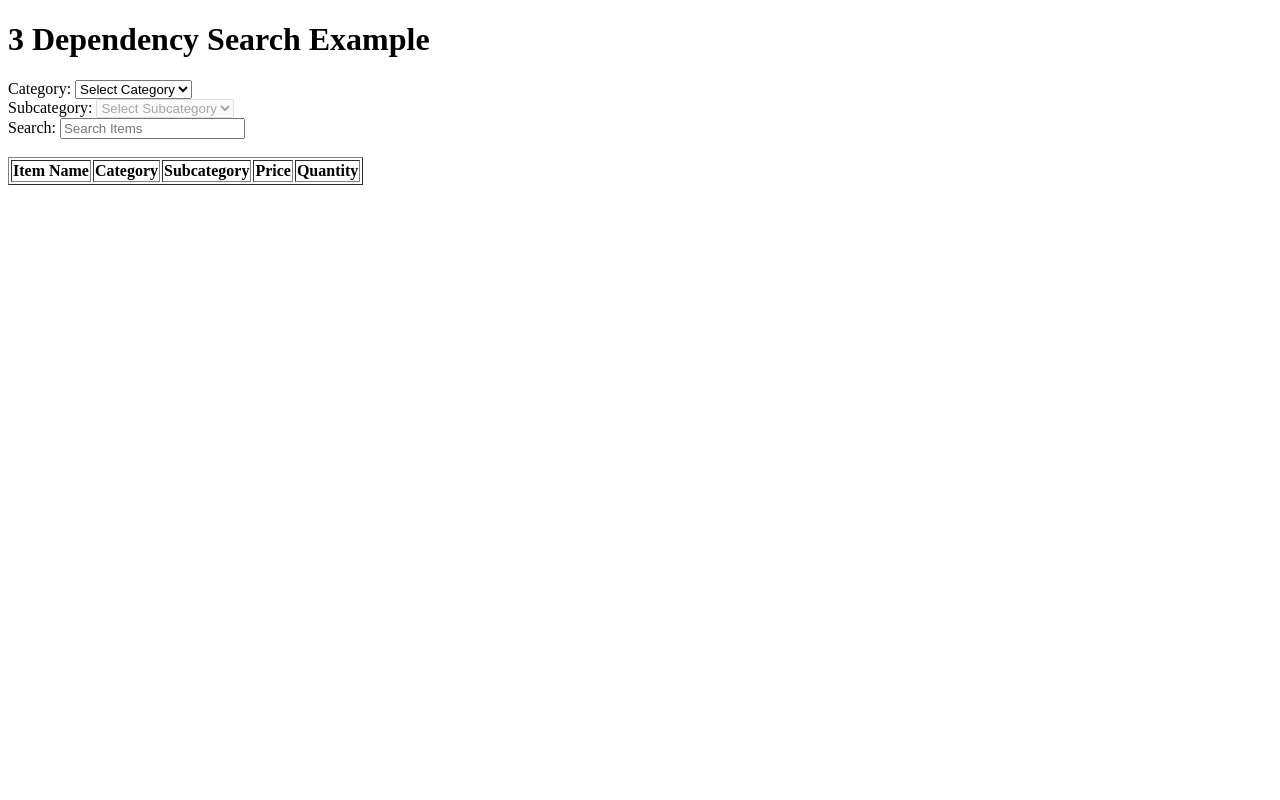
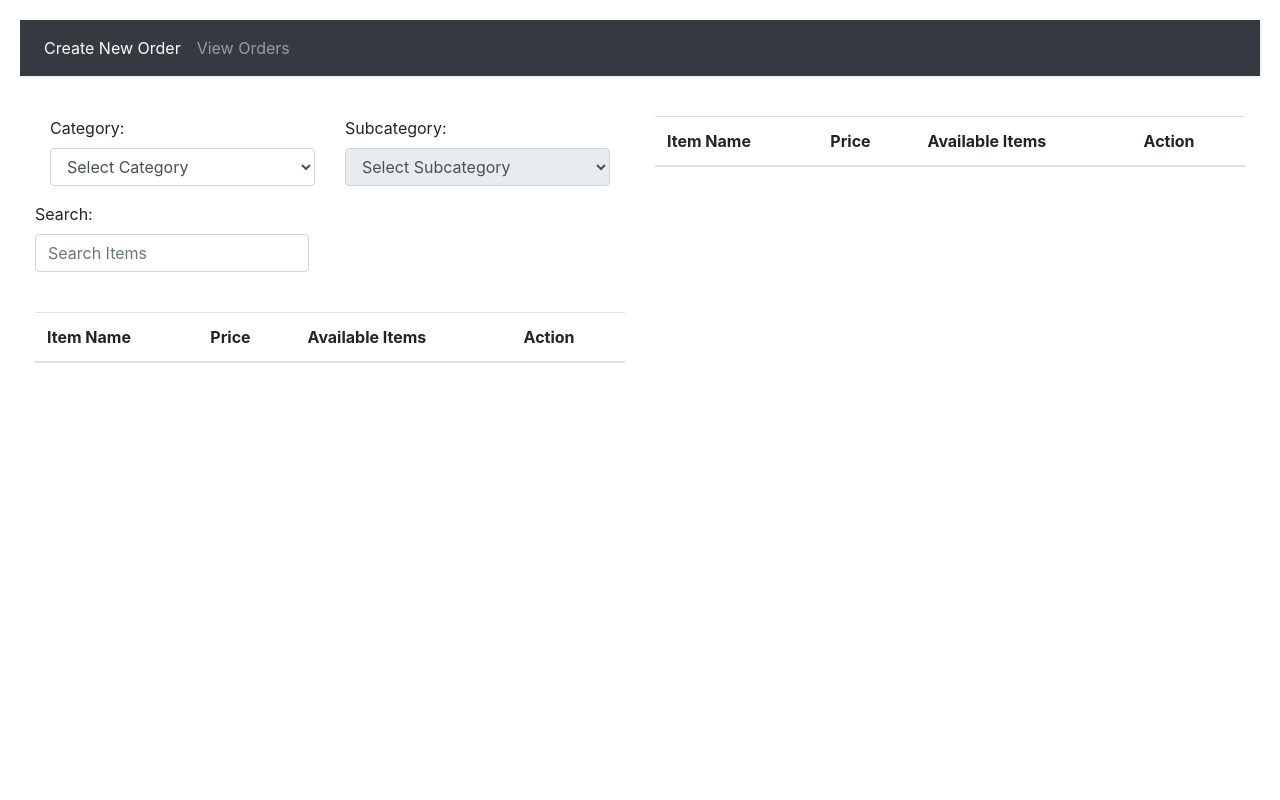
Before and after one commit to ahaduzzamanapon/inventory, a CodeIgniter app: page /inventory/index.php/item/index in a window 1280 px wide. Run offline with CodeIgniter, Linux system fonts and the light colour scheme; data comes from the database, SQL or seed files in the repository; lists and menus that the app fills with data are empty.

Commit message:
update item search by apon

```diff
--- a/application/controllers/Item.php
+++ b/application/controllers/Item.php
@@ -35,6 +35,16 @@ class Item extends CI_Controller {
 
 		echo json_encode($subcategories);
 	}
+	public function add_item_to_cart(){
+		// Get subcategories for selected category
+
+		$this->db->from('items');
+		$this->db->where('itemid', $this->input->post('itemid'));
+		$query = $this->db->get();
+		$items = $query->result_array();
+
+		echo json_encode($items);
+	}
 
 	public function get_items(){
 		// Get items for selected subcategory
--- a/application/views/search_view.php
+++ b/application/views/search_view.php
@@ -1,43 +1,109 @@
 <!DOCTYPE html>
 <html>
 <head>
-	<title>3 Dependency Search Example</title>
+	<title></title>
+    <link rel = "stylesheet" type = "text/css" href = "<?php echo base_url(); ?>css/style.css">
+    <link rel="stylesheet" href="https://stackpath.bootstrapcdn.com/bootstrap/4.3.1/css/bootstrap.min.css" integrity="sha384-ggOyR0iXCbMQv3Xipma34MD+dH/1fQ784/j6cY/iJTQUOhcWr7x9JvoRxT2MZw1T" crossorigin="anonymous">
+
 	<script src="https://ajax.googleapis.com/ajax/libs/jquery/3.6.0/jquery.min.js"></script>
 </head>
 <body>
-	<h1>3 Dependency Search Example</h1>
-	<div>
+<div id="content">
+        <nav class="navbar navbar-expand-lg navbar-dark bg-dark">
+            <button class="navbar-toggler" type="button" data-toggle="collapse" data-target="#navbarText" aria-controls="navbarText" aria-expanded="false" aria-label="Toggle navigation">
+                <span class="navbar-toggler-icon"></span>
+            </button>
+            <div class="collapse navbar-collapse" id="navbarText">
+                <ul class="navbar-nav mr-auto">
+                    <li class="nav-item active">
+                        <a class="nav-link" href="<?php echo base_url();?>salesOrder">Create New Order <span class="sr-only">(current)</span></a>
+                    </li>
+                    <li class="nav-item">
+                        <a class="nav-link" href="#">View Orders</a>
+                    </li>
+                </ul>
+            </div>
+        </nav>
+        <div class="container-fluid ">
+        <div class="row">
+            <div class="col-md-6">
+
+
+        <div class="container-fluid ">
+        <div class="row">
+
+                <div   class="form-group col-md-6 align-left">
                     <label>Category:</label>
-		<select id="category">
+                    <select  class="form-control" id="category">
                         <option value="">Select Category</option>
                         <?php foreach($categories as $category): ?>
                             <option value="<?php echo $category->id; ?>"><?php echo $category->catname; ?></option>
                         <?php endforeach; ?>
                     </select>
                 </div>
-	<div>
+                <div class="form-group col-md-6 align-left">
                     <label>Subcategory:</label>
-		<select id="subcategory" disabled>
+                    <select class="form-control" id="subcategory" disabled>
                         <option value="">Select Subcategory</option>
                     </select>
                 </div>
-	<div>
+               </div>
+            </div>
+
+ <div class="container-fluid ">
+        <div class="row">
+                <div class="form-group">
                     <label>Search:</label>
-		<input type="text" id="search" placeholder="Search Items" >
+                    <input class="form-control"  type="text" id="search" placeholder="Search Items" >
+                </div>
+            </div>
     </div>
 <br>
-	<table id="item_table" border="1">
+     <div class="container-fluid ">
+        <div class="row">
+
+                <table  class="table table-hover" id="item_table">
                     <thead>
                         <tr>
                             <th>Item Name</th>
-				<th>Category</th>
-				<th>Subcategory</th>
+
                             <th>Price</th>
-				<th>Quantity</th>
+                            <th>Available Items</th>
+                            <th>Action</th>
                         </tr>
                     </thead>
                     <tbody></tbody>
                 </table>
+            </div>
+          </div>
+     </div>
+     <div class="col-md-6">
+     <div class="container-fluid ">
+        <div class="row">
+
+                <table  class="table table-hover" id="item_add_table">
+                    <thead>
+                        <tr>
+                            <th>Item Name</th>
+
+                            <th>Price</th>
+                            <th>Available Items</th>
+                            <th>Action</th>
+                        </tr>
+                    </thead>
+                    <tbody></tbody>
+                </table>
+            </div>
+          </div>
+
+    </div>
+    </div>
+
+  </div>
+ </div>
+
+
+
 
 	<script>
 		$(document).ready(function(){
@@ -88,10 +154,13 @@
 								for(var i=0; i<data.length; i++){
 									html += '<tr>'+
 												'<td>'+data[i].itemname+'</td>'+
-												'<td>'+data[i].catname+'</td>'+
-												'<td>'+data[i].subcname+'</td>'+
+
 												'<td>'+data[i].price+'</td>'+
                                                 '<td>'+data[i].quantity+'</td>'+
+                                                '<td> <a data-custom-value="'+data[i].id+'" id="add" class="btn btn-primary">add</a>'
+
+                                            // +data[i].id+
+                                            '</td>'+
                                                 '</tr>';
                                                 }
                                                 }
@@ -120,10 +189,13 @@
 							for(var i=0; i<data.length; i++){
 								html += '<tr>'+
 											'<td>'+data[i].itemname+'</td>'+
-											'<td>'+data[i].catname+'</td>'+
-											'<td>'+data[i].subcname+'</td>'+
+
 											'<td>'+data[i].price+'</td>'+
 											'<td>'+data[i].quantity+'</td>'+
+                                            '<td> <button data-custom-value="'+data[i].id+'" id="add" class="btn btn-primary">add</button>'
+
+                                            // +data[i].id+
+                                            '</td>'+
 										'</tr>';
 							}
 						}
@@ -138,6 +210,48 @@
 				$('#item_table tbody').html('');
 			}
 		});
+
+        $('#add').click(function(){
+                var itemid = $(this).data("custom-value");
+                consol.log(itemid);
+
+				if(itemid != ''){
+					$.ajax({
+						url:"<?php echo base_url('item/add_item_to_cart'); ?>",
+						method:"POST",
+						data:{itemid:itemid},
+						dataType:"json",
+						success:function(data){
+                            var html = '';
+						if(data.length > 0){
+							for(var i=0; i<data.length; i++){
+								html += '<tr>'+
+											'<td>'+data[i].itemname+'</td>'+
+
+											'<td>'+data[i].price+'</td>'+
+											'<td>'+data[i].quantity+'</td>'+
+											'<td> <button data-custom-value="'+data[i].id+'" id="add" href="<?php echo base_url('add'); ?>" class="btn btn-primary">add</button>'
+
+                                            // +data[i].id+
+                                            '</td>'+
+										'</tr>';
+							}
+						}
+						else{
+							html += '<tr><td colspan="5">No Items found</td></tr>';
+						}
+						$('#item_add_table tbody').html(html);
+						}
+					});
+				}
+				else{
+
+				}
+			});
+
+
+
+
 	});
 </script>
 </body>
```
Also changed, not shown: application/views/sales/salesOrder.php (+6 -31 lines). Lines whose indentation alone changed are shown as unchanged.
